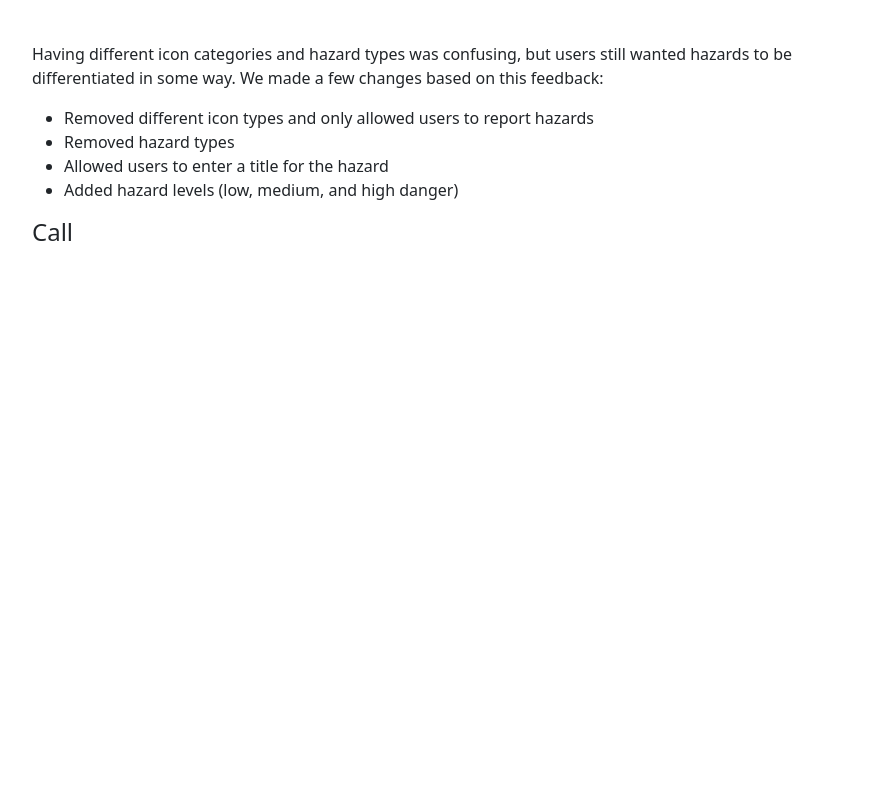
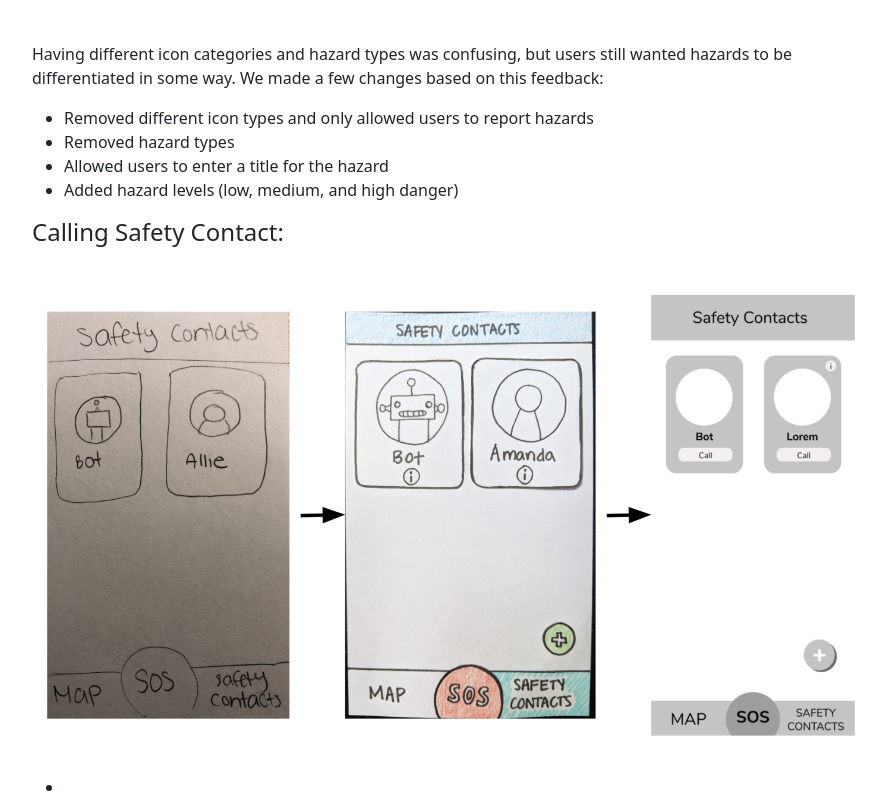
Before and after one commit to vremaker/portfolio, a Vue app: page /night-owl in a window 1280 px wide. Shown: the part 9316-10115 px from the top of the page, without its empty margins (192-1078 px from the left). Before the commit the page ends 9564 px from the top, so only its background shows below. Built offline with nearby package versions, Linux system fonts and the light colour scheme; a web font is replaced by a local one.

Commit message:
light text night owl

```diff
--- a/src/views/portfolio/night-owl.vue
+++ b/src/views/portfolio/night-owl.vue
@@ -309,16 +309,23 @@
       <h4>Report a Hazard:</h4>
       <img src="/assets/night-owl/report.png" alt="report a hazard" />
       <p>
-        Having different icon categories and hazard types was confusing, but users still wanted hazards to be differentiated in some way. We made a few changes based on this feedback:
+        Having different icon categories and hazard types was confusing, but
+        users still wanted hazards to be differentiated in some way. We made a
+        few changes based on this feedback:
       </p>
       <ul>
-          <li>Removed different icon types and only allowed users to report hazards</li>
+        <li>
+          Removed different icon types and only allowed users to report hazards
+        </li>
         <li>Removed hazard types</li>
         <li>Allowed users to enter a title for the hazard</li>
         <li>Added hazard levels (low, medium, and high danger)</li>
       </ul>
-        <h4>Call</h4>
-
+      <h4>Calling Safety Contact:</h4>
+      <img src="assets/night-owl/call.png" alt="calling a safety contact" />
+      <ul>
+        <li></li>
+      </ul>
     </div>
   </PortfolioPiece>
 </template>
```
Also changed, not shown: public/assets/night-owl/call.png (added), 1 other file (tests, documents, lock files or other folders). Lines whose indentation alone changed are shown as unchanged.
